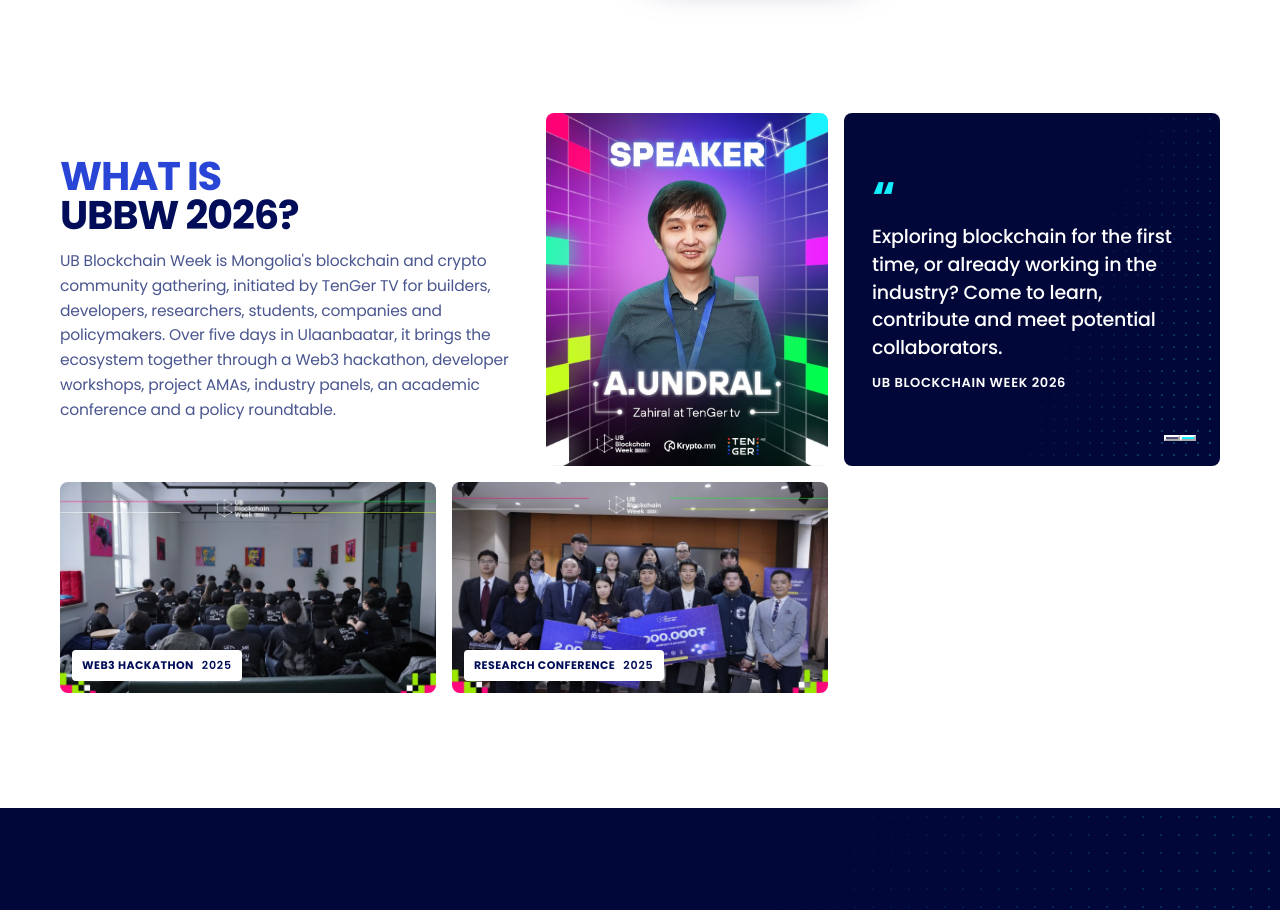
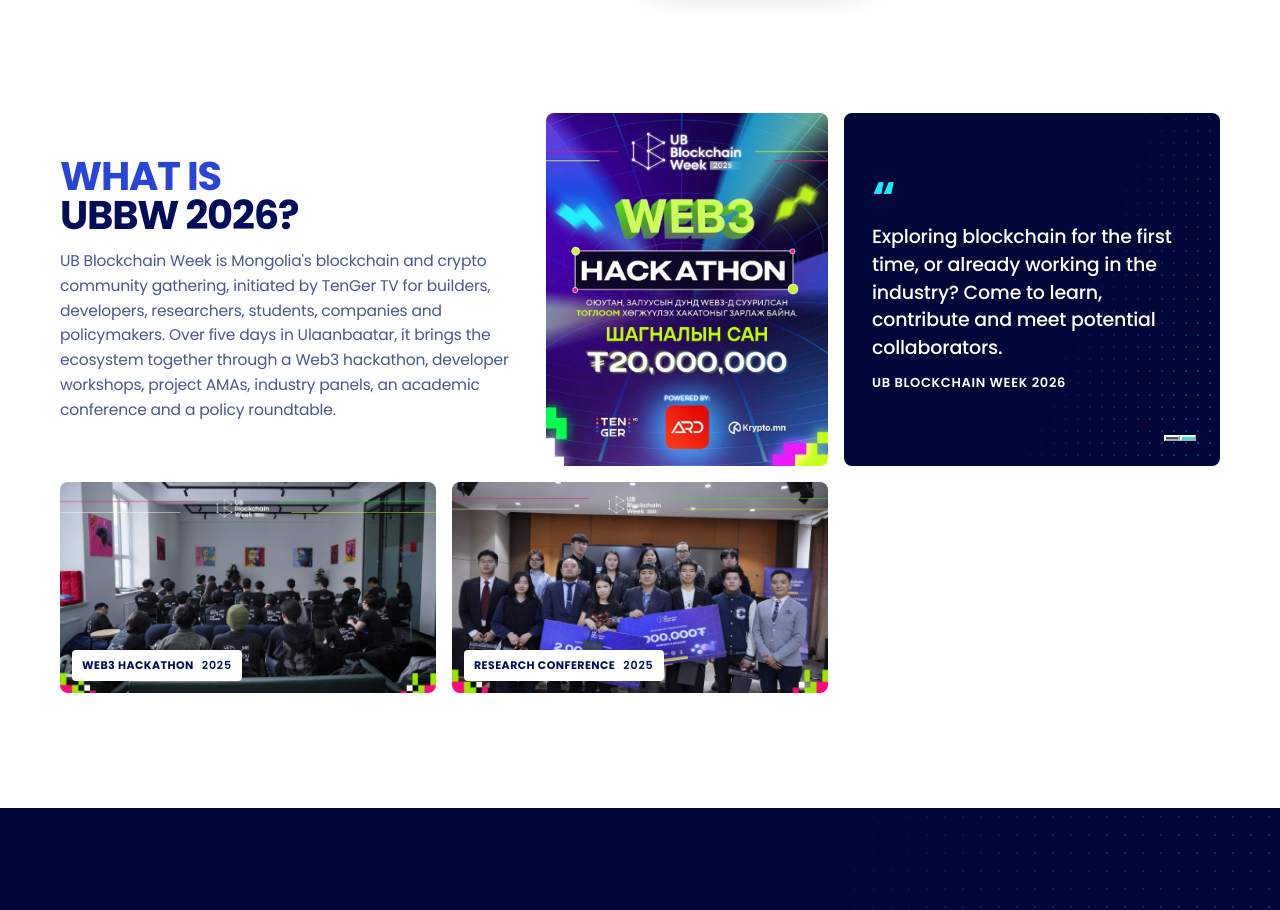
Before and after one commit to uug4na/ubblockchainweek, a Next.js app: page / in a window 1280 px wide. Shown: the part 1332-2242 px from the top of the page. Built offline with nearby package versions, Linux system fonts and the light colour scheme; no server answers.

Commit message:
Gallery: Web3 Hackathon poster in place of the speaker photo

```diff
--- a/app/(site)/page.tsx
+++ b/app/(site)/page.tsx
@@ -120,8 +120,8 @@ export default function Home() {
               </p>
             </div>
             <figure className="t-gal-portrait" data-reveal>
-              <img src={img("2025/speaker-undral.jpg")} alt="A. Undral, speaker at UB Blockchain Week 2025" loading="lazy" />
-              <figcaption><small>Speaker · 2025</small><b>A. Undral</b><span>Director, TenGer TV</span></figcaption>
+              <img src={img("2025/recap/hack/p01.webp")} alt="Web3 Hackathon poster, UB Blockchain Week 2025" loading="lazy" />
+              <figcaption><small>2025</small><b>Web3 Hackathon</b><span>₮20,000,000 prize pool</span></figcaption>
             </figure>
             <QuoteCard
               by="UB Blockchain Week 2026"
```
